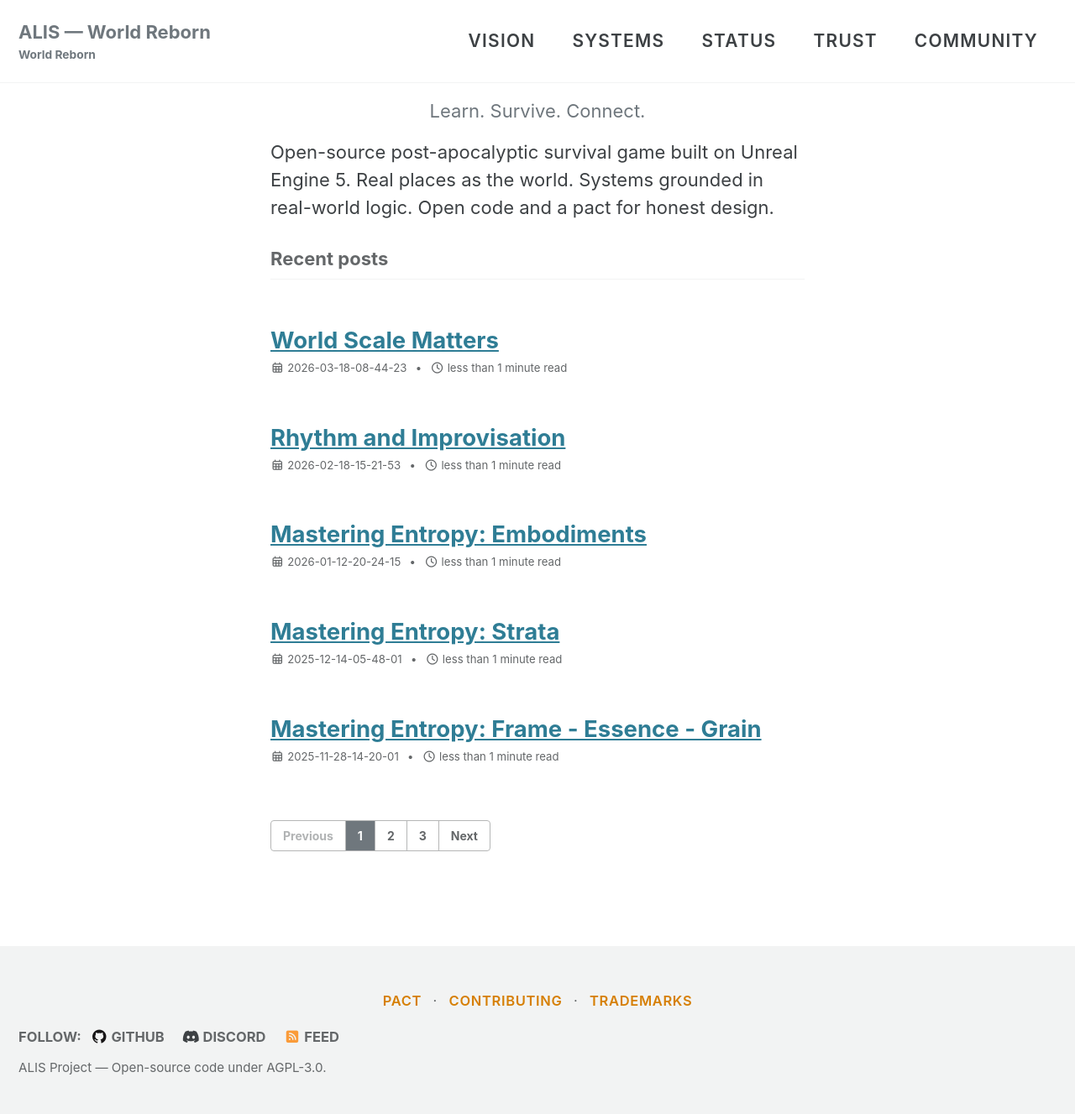
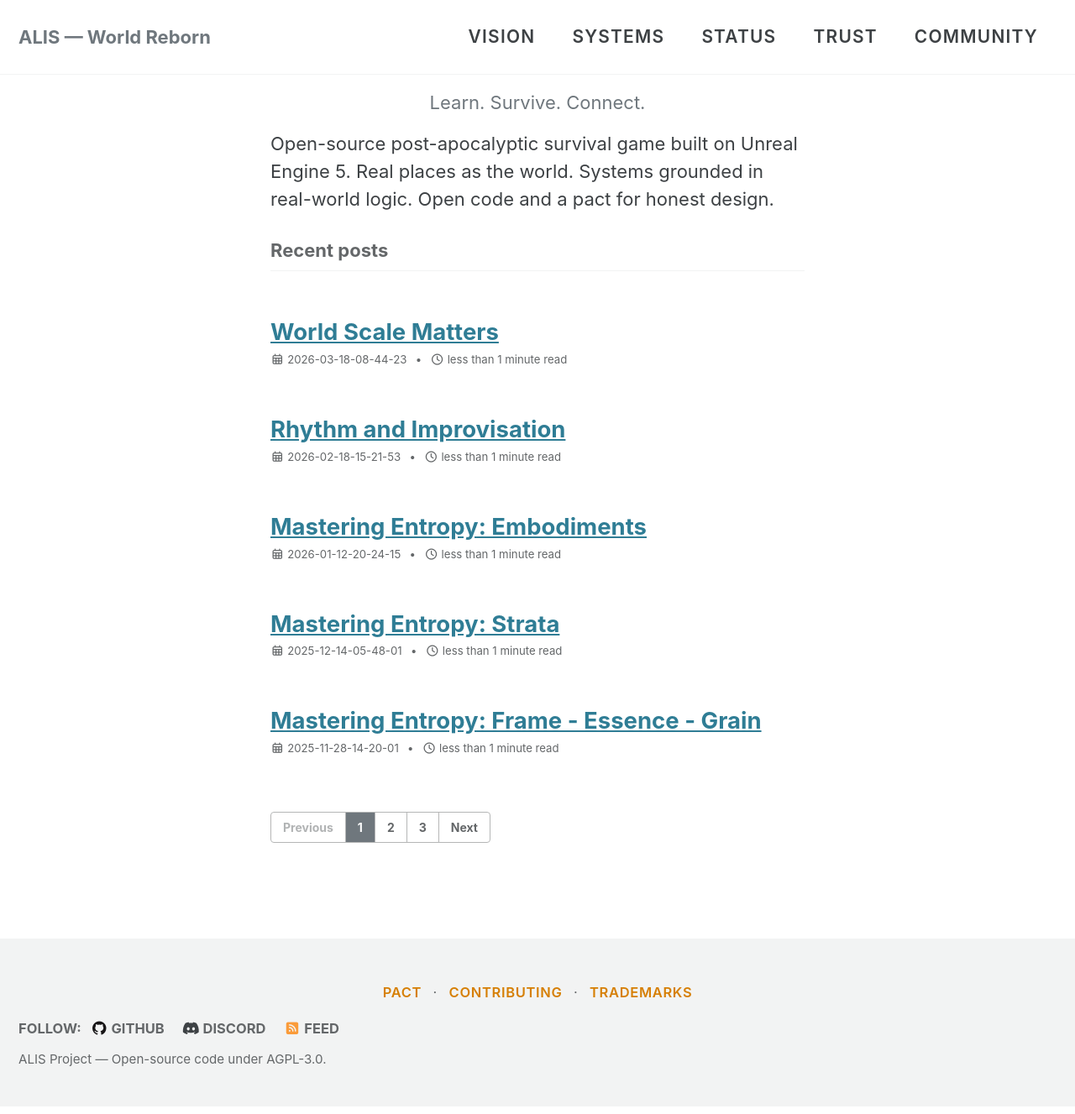
Before and after one commit to fallintodusk/fallintodusk.github.io, a Jekyll site: the page built from index.html, in a window 1280 px wide. Shown: the whole page at 84% size. Built offline with Jekyll 4.4.1, drawn with Linux system fonts in a browser that asks for light colours; cached includes are drawn as plain includes; the list of posts is cut into pages by our own code.

Commit message:
chore(config): remove hard-coded subtitle from _config.yml
Subtitle value previously set to "World Reborn" is cleared to enable dynamic subtitles and prevent stale defaults.

```diff
--- a/_config.yml
+++ b/_config.yml
@@ -19,7 +19,7 @@ locale                   : "en-US"
 rtl                      : # true, false (default) # turns direction of the page into right to left for RTL languages
 title                    : "ALIS — World Reborn"
 title_separator          : "-"
-subtitle                 : "World Reborn"
+subtitle                 :
 name                     : "ALIS"
 description              : "Open-source post-apocalyptic survival game. Real places, real-world logic, open code. Learn. Survive. Connect."
 url                      : #"http://localhost:4000"
```
